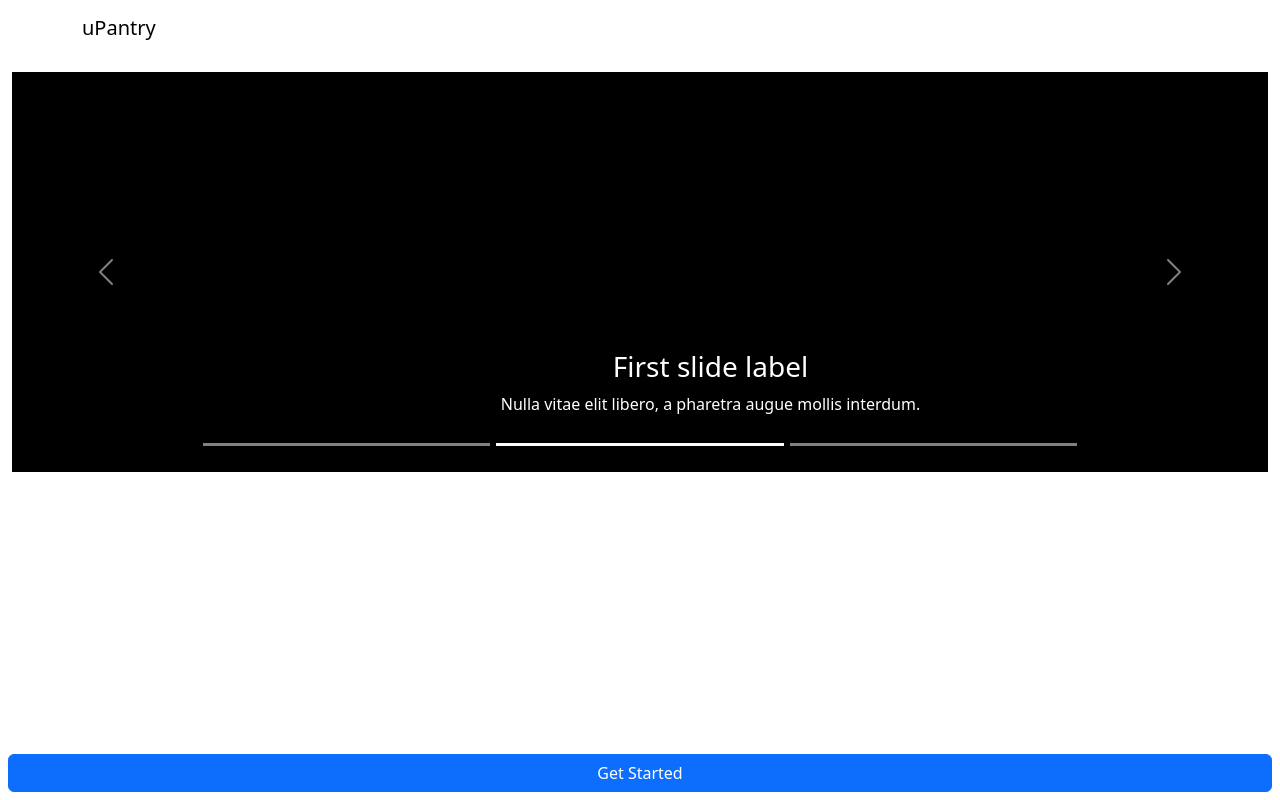
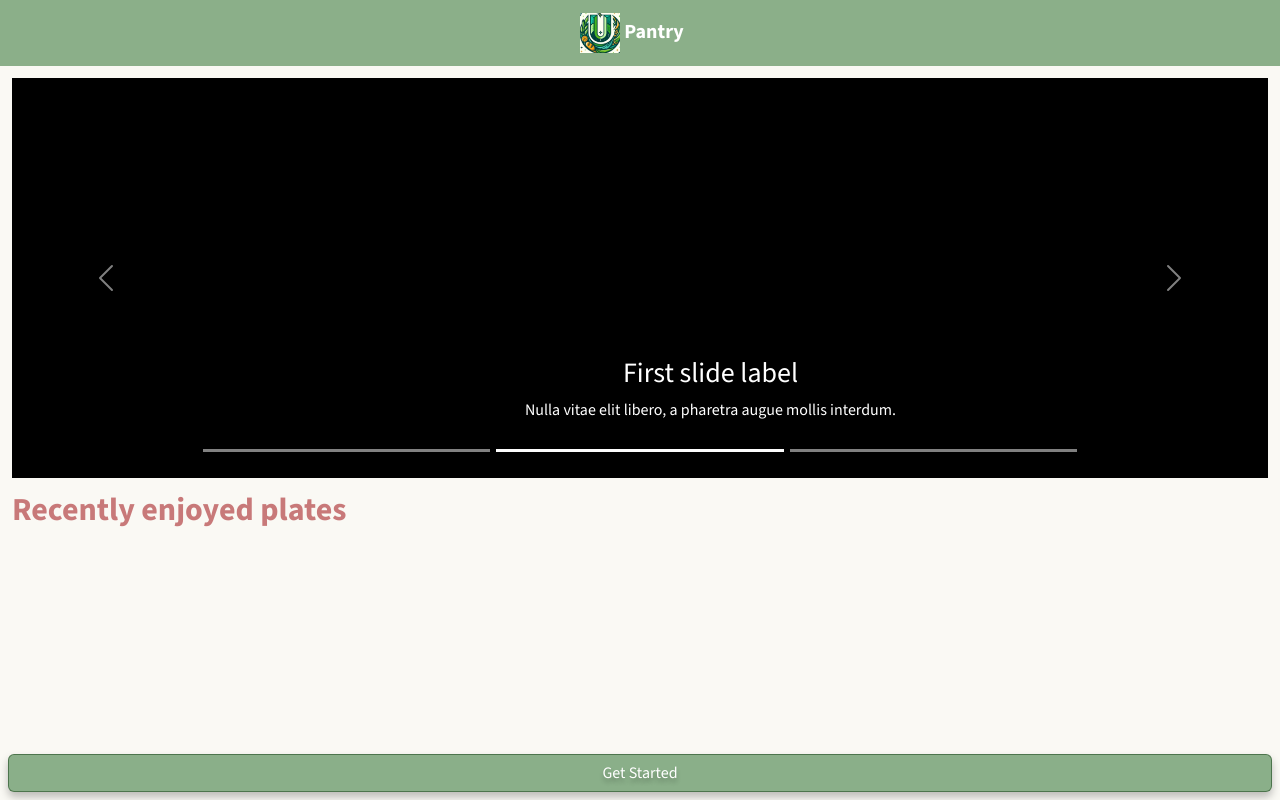
Before and after one commit to upantry/upantry-core, a React (Vite) app in the folder client/: page / in a window 1280 px wide. Built offline with nearby package versions, Linux system fonts and the light colour scheme.

Commit message:
More styling

```diff
--- a/client/package.json
+++ b/client/package.json
@@ -30,6 +30,7 @@
     "eslint-plugin-react-hooks": "^4.6.0",
     "eslint-plugin-react-refresh": "^0.4.6",
     "postcss": "^8.4.38",
+    "sass": "^1.74.1",
     "typescript": "^5.2.2",
     "vite": "^5.2.0"
   }
--- a/client/src/index.css
+++ /dev/null
@@ -1,48 +0,0 @@
-html,
-body,
-#root {
-  height: 100%;
-}
-
-#content {
-  min-height: 80%;
-  padding: 12px;
-  position: absolute;
-  left: 0;
-  top: 60px;
-  right: 0;
-  bottom: 0;
-}
-
-video {
-  object-fit: cover;
-}
-
-#screen-layout {
-  display: flex;
-  flex-direction: column;
-  min-height: 100%;
-  height: 100%;
-}
-
-#screen-layout .nav-bar {
-  flex: 0 0 60px;
-}
-
-#screen-layout * {
-  flex: 1 0 auto;
-}
-
-#screen-layout > .page {
-  display: flex;
-  flex-direction: column;
-}
-
-#screen-layout > .page > .content {
-  flex: 1 0 auto;
-  padding: 12px;
-}
-
-#screen-layout > .page > .action-bar {
-  flex: 0 0 auto;
-}
--- /dev/null
+++ b/client/src/index.scss
@@ -0,0 +1,91 @@
+$primary: rgba(3, 84, 7, 0.45);
+$title: rgba(200, 121, 121, 1);
+
+@import "node_modules/bootstrap/scss/bootstrap";
+@import url('https://fonts.googleapis.com/css2?family=Source+Sans+3:ital,wght@0,200..900;1,200..900&display=swap');
+
+.btn {
+  text-shadow: 0px 4px 4px rgba(0, 0, 0, 0.25);
+  box-shadow: 0px 5px 8px rgba(0, 0, 0, 0.25);
+  border: 1px solid black;
+  font-weight: 900;
+}
+
+#root .btn-primary {
+    @include button-variant($primary, darken($primary, 7.5%));
+}
+
+html,
+body,
+#root {
+  height: 100%;
+}
+
+#root {
+  font-family: 'Source Sans 3';
+}
+
+#root {
+  background-color: rgba(245, 243, 233, 0.5);
+}
+
+#root h1, #root h2 {
+  margin-top: 12px;
+  color: $title;
+  font-weight: 900;
+}
+
+#content {
+  min-height: 80%;
+  padding: 12px;
+  position: absolute;
+  left: 0;
+  top: 60px;
+  right: 0;
+  bottom: 0;
+}
+
+video {
+  object-fit: cover;
+}
+
+#screen-layout {
+  display: flex;
+  flex-direction: column;
+  min-height: 100%;
+  height: 100%;
+}
+
+#screen-layout .nav-bar {
+  flex: 0 0 60px;
+  background-color: $primary;
+}
+
+#screen-layout .navbar-brand {
+  color: $white;
+  text-align: center;
+  font-weight: 700;
+}
+
+#screen-layout .navbar-brand img {
+  width: 40px;
+  margin-right: 4px;
+}
+
+#screen-layout * {
+  flex: 1 0 auto;
+}
+
+#screen-layout > .page {
+  display: flex;
+  flex-direction: column;
+}
+
+#screen-layout > .page > .content {
+  flex: 1 0 auto;
+  padding: 12px;
+}
+
+#screen-layout > .page > .action-bar {
+  flex: 0 0 auto;
+}
--- a/client/src/main.tsx
+++ b/client/src/main.tsx
@@ -1,6 +1,6 @@
 import React from "react";
 import ReactDOM from "react-dom/client";
-import "./index.css";
+import "./index.scss";
 import { createBrowserRouter, RouterProvider } from "react-router-dom";
 import { Root } from "./routes/root.tsx";
 import ErrorPage from "./error.tsx";
--- a/client/src/routes/home.tsx
+++ b/client/src/routes/home.tsx
@@ -49,6 +49,8 @@ export function Home() {
             </Carousel.Caption>
           </Carousel.Item>
         </Carousel>
+
+        <h2>Recently enjoyed plates</h2>
       </Content>
 
       <ActionBar>
--- a/client/src/routes/root.tsx
+++ b/client/src/routes/root.tsx
@@ -9,7 +9,10 @@ export function Root() {
       <NavBar>
         <Navbar>
           <Container>
-            <Navbar.Brand href="/">uPantry</Navbar.Brand>
+            <Navbar.Brand href="/">
+              <img src="/logo.png" />
+              Pantry
+            </Navbar.Brand>
           </Container>
         </Navbar>
       </NavBar>
```
Also changed, not shown: client/public/logo.png (added), 1 other file (tests, documents, lock files or other folders).
